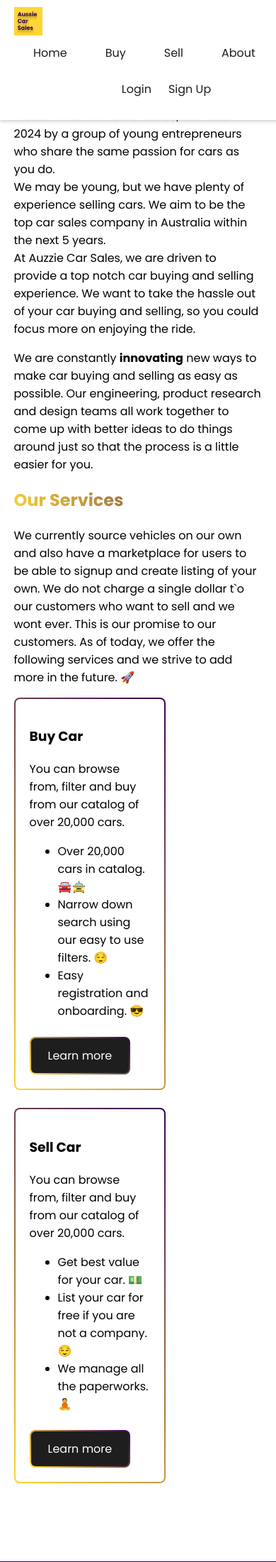
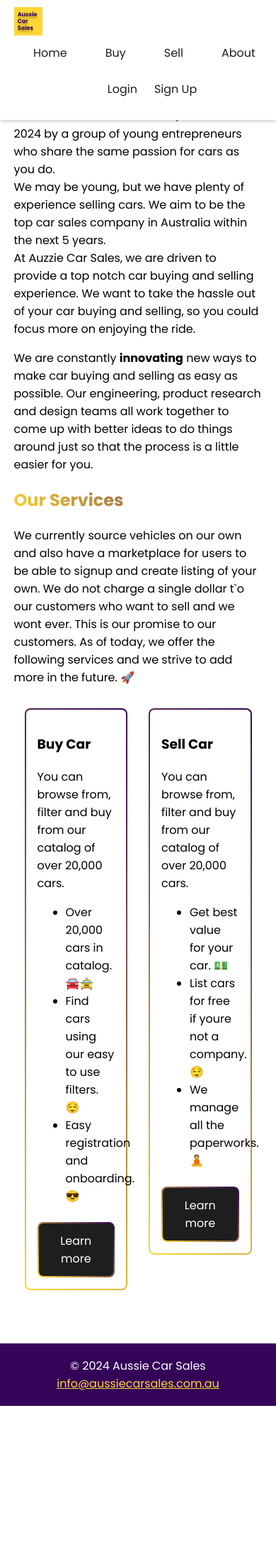
Before and after one commit to pfieffer/aussie-car-sales, a PHP site: page /about.html in a window 390 px wide. Shown: the top 2201 px of the page at 71% size. After the commit the page ends 1981 px from the top, so only its background shows below. Run offline with PHP 8.4, Linux system fonts and the light colour scheme.

Commit message:
fix: Responsive row and columns system for about page

```diff
--- a/about.html
+++ b/about.html
@@ -1,18 +1,17 @@
 <!DOCTYPE html>
 <html>
-
   <head>
-    <meta charset='utf-8'>
-    <meta http-equiv='X-UA-Compatible' content='IE=edge'>
+    <meta charset="utf-8" />
+    <meta http-equiv="X-UA-Compatible" content="IE=edge" />
     <title>About</title>
-    <meta name='viewport' content='width=device-width, initial-scale=1'>
-    <link rel='stylesheet' type='text/css' media='screen' href='css/main.css'>
+    <meta name="viewport" content="width=device-width, initial-scale=1" />
+    <link rel="stylesheet" type="text/css" media="screen" href="css/main.css" />
   </head>
 
   <body>
     <nav class="navbar">
       <div class="logo">
-            <a href="#"><img src="images/logo.png" alt="Logo"></a>
+        <a href="#"><img src="images/logo.png" alt="Logo" /></a>
       </div>
       <ul class="nav-links">
         <li><a href="index.html">Home</a></li>
@@ -28,96 +27,83 @@
     </nav>
 
     <div class="container">
-
-        <h1 class="gradient-heading" style="position: relative;">
+      <h1 class="gradient-heading" style="position: relative">
         Auzzie Car Sales
       </h1>
 
       <p>
-            Welcome to Auzzie Car Sales, founded in 2024 by a group of young entrepreneurs who share the same passion
-            for cars as you do.
-            <br>
-            We may be young, but we have plenty of experience selling cars. We aim to be the top car sales company in
-            Australia within the next 5 years.
+        Welcome to Auzzie Car Sales, founded in 2024 by a group of young
+        entrepreneurs who share the same passion for cars as you do.
+        <br />
+        We may be young, but we have plenty of experience selling cars. We aim
+        to be the top car sales company in Australia within the next 5 years.
 
-            <br>
-            At Auzzie Car Sales, we are driven to provide a top notch car buying and selling experience.
-            We want to take the hassle out of your car buying and selling, so you could focus more on enjoying the ride.
+        <br />
+        At Auzzie Car Sales, we are driven to provide a top notch car buying and
+        selling experience. We want to take the hassle out of your car buying
+        and selling, so you could focus more on enjoying the ride.
 
-            <br>
+        <br />
+      </p>
 
       <p>
-            We are constantly <strong>innovating</strong> new ways to make car buying and selling as easy as possible.
-            Our engineering, product research and design teams all work together to come up with better ideas to do
-            things around just so that the process is a little easier for you.
+        We are constantly <strong>innovating</strong> new ways to make car
+        buying and selling as easy as possible. Our engineering, product
+        research and design teams all work together to come up with better ideas
+        to do things around just so that the process is a little easier for you.
       </p>
 
-
-        <h2 class="gradient-heading">
-            Our Services
-        </h2>
+      <h2 class="gradient-heading">Our Services</h2>
 
       <p>
-            We currently source vehicles on our own and also have a marketplace for users to be able to signup and
-            create listing of your own.
-            We do not charge a single dollar t`o our customers who want to sell and we wont ever. This is our promise to
-            our customers.
-            As of today, we offer the following services and we strive to add more in the future. 🚀
+        We currently source vehicles on our own and also have a marketplace for
+        users to be able to signup and create listing of your own. We do not
+        charge a single dollar t`o our customers who want to sell and we wont
+        ever. This is our promise to our customers. As of today, we offer the
+        following services and we strive to add more in the future. 🚀
       </p>
 
+      <div class="row">
+        <div class="col-6">
           <div class="service-card">
-            <div class="service-card-content">
             <h3>Buy Car</h3>
             <p>
-                    You can browse from, filter and buy from our catalog of over 20,000 cars.
+              You can browse from, filter and buy from our catalog of over
+              20,000 cars.
             </p>
             <ul>
-                    <li>
-                        Over 20,000 cars in catalog. 🚘🚖
-                    </li>
-                    <li>
-                        Narrow down search using our easy to use filters. 😌
-                    </li>
-                    <li>
-                        Easy registration and onboarding. 😎
-                    </li>
+              <li>Over 20,000 cars in catalog. 🚘🚖</li>
+              <li>Find cars using our easy to use filters. 😌</li>
+              <li>Easy registration and onboarding. 😎</li>
             </ul>
-                <a href="`" class="btn" target="_blank">Learn more</a>
+            <a href="buy.html" class="btn" target="_self">Learn more</a>
           </div>
         </div>
 
-        <br>
+        <div class="col-6">
           <div class="service-card">
-            <div class="service-card-content">
             <h3>Sell Car</h3>
             <p>
-                    You can browse from, filter and buy from our catalog of over 20,000 cars.
+              You can browse from, filter and buy from our catalog of over
+              20,000 cars.
             </p>
             <ul>
-                    <li>
-                        Get best value for your car. 💵
-                    </li>
-                    <li>
-                        List your car for free if you are not a company. 😌
-                    </li>
-                    <li>
-                        We manage all the paperworks. 🧘
-                    </li>
+              <li>Get best value for your car. 💵</li>
+              <li>List cars for free if youre not a company. 😌</li>
+              <li>We manage all the paperworks. 🧘</li>
             </ul>
-                <a href="" class="btn" target="_blank">Learn more</a>
+            <a href="sell.html" class="btn" target="_self">Learn more</a>
           </div>
         </div>
-
       </div>
-
-
-    <br>
-    <br>
+    </div>
     <footer>
-        <p>&copy 2024 Aussie Car Sales<br>
-            <a href="mailto:info@aussiecarsales.com.au">info@aussiecarsales.com.au</a>
+      <p>
+        &copy 2024 Aussie Car Sales<br />
+        <a href="mailto:info@aussiecarsales.com.au"
+          >info@aussiecarsales.com.au</a
+        >
       </p>
     </footer>
   </body>
-
 </html>
--- a/css/main.css
+++ b/css/main.css
@@ -1,15 +1,18 @@
-@import url('https://fonts.googleapis.com/css2?family=Poppins:ital,wght@0,100;0,200;0,300;0,400;0,500;0,600;0,700;0,800;0,900;1,100;1,200;1,300;1,400;1,500;1,600;1,700;1,800;1,900&display=swap');
+@import url("https://fonts.googleapis.com/css2?family=Poppins:ital,wght@0,100;0,200;0,300;0,400;0,500;0,600;0,700;0,800;0,900;1,100;1,200;1,300;1,400;1,500;1,600;1,700;1,800;1,900&display=swap");
 
+*{
+  box-sizing: border-box;
+}
 
 :root {
   --ff: "Poppins", sans-serif;
 
   color-scheme: light dark;
 
-    --banana: #FED636;
+  --banana: #fed636;
   --plum: #340458;
-    --light: #FFFFFF;
-    --dark: #1E1E1E;
+  --light: #ffffff;
+  --dark: #1e1e1e;
 }
 
 body,
@@ -18,9 +21,46 @@ html {
   margin: 0;
   font-family: var(--ff);
 
-    /* color: light-dark --var(), #efefec); */
   background-color: light-dark(var(--light), var(--dark));
 }
+
+img {
+  max-width:100%;
+  height: auto;
+ }
+
+.row::after {
+  content: "";
+  clear: both;
+  display: block;
+}
+
+
+.col-1 {width: 8.33%; float: left;
+  padding: 15px;}
+.col-2 {width: 16.66%; float: left;
+  padding: 15px;}
+.col-3 {width: 25%; float: left;
+  padding: 15px;}
+.col-4 {width: 33.33%; float: left;
+  padding: 15px;}
+.col-5 {width: 41.66%; float: left;
+  padding: 15px;}
+.col-6 {width: 50%; float: left;
+  padding: 15px;}
+.col-7 {width: 58.33%; float: left;
+  padding: 15px;}
+.col-8 {width: 66.66%; float: left;
+  padding: 15px;}
+.col-9 {width: 75%; float: left;
+  padding: 15px;}
+.col-10 {width: 83.33%; float: left;
+  padding: 15px;}
+.col-11 {width: 91.66%; float: left;
+  padding: 15px;}
+.col-12 {width: 100%; float: left;
+  padding: 15px;}
+
 
 .navbar {
   display: flex;
@@ -85,7 +125,7 @@ html {
   border-radius: 4px;
 }
 
-@media screen and (max-width: 768px) {
+@media screen and (max-width: 800px) {
   .navbar {
     flex-wrap: wrap;
   }
@@ -103,7 +143,8 @@ html {
 }
 
 .hero-image {
-    background-image: linear-gradient(rgba(0, 0, 0, 0.5), rgba(0, 0, 0, 0.5)), url("../images/ocean.jpg");
+  background-image: linear-gradient(rgba(0, 0, 0, 0.5), rgba(0, 0, 0, 0.5)),
+    url("../images/ocean.jpg");
   height: 50%;
   background-position: center;
   background-repeat: no-repeat;
@@ -134,19 +175,18 @@ html {
 }
 
 .service-card {
-    max-width: 60%;
-    display: flex;
-    flex-direction: column;
+  /* flex: 50%; */
+  padding: 1rem;
+
   border-radius: 8px;
-    overflow: hidden;
-    background: linear-gradient(light-dark(var(--light), var(--dark)), light-dark(var(--light), var(--dark))) padding-box,
+  background: linear-gradient(
+        light-dark(var(--light), var(--dark)),
+        light-dark(var(--light), var(--dark))
+      )
+      padding-box,
     linear-gradient(45deg, var(--banana) 0%, var(--plum) 100%) border-box;
   border: solid 2px transparent;
   border-radius: 8px;
-}
-
-.service-card-content {
-    padding: 20px;
 }
 
 .btn {
@@ -165,13 +205,13 @@ html {
   margin-top: 8px;
 }
 
-.btn:hover{
+.btn:hover {
   scale: 1.1;
   background: linear-gradient(var(--plum), var(--banana)) padding-box,
     linear-gradient(45deg, var(--banana) 0%, var(--plum) 100%) border-box;
 }
 
-#homepage-mission-statement{
+#homepage-mission-statement {
   text-align: center;
 }
 
```
Lines whose indentation alone changed are shown as unchanged.
